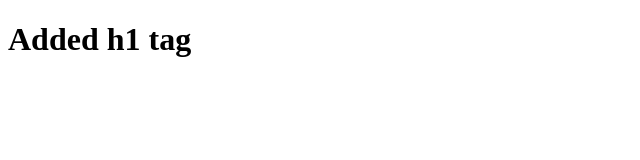
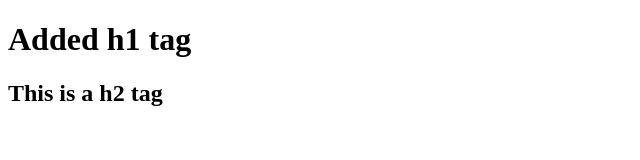
Before and after one commit to Roscoe00/branch-practice, a plain HTML site: page index.html in a window 1280 px wide. Shown: the whole page, without its empty margins (0-640 px from the left). Drawn offline with Linux system fonts and the light colour scheme.

Commit message:
added h2

```diff
--- a/index.html
+++ b/index.html
@@ -8,5 +8,6 @@
   </head>
   <body>
     <h1>Added h1 tag</h1>
+    <h2>This is a h2 tag</h2>
   </body>
 </html>
```
